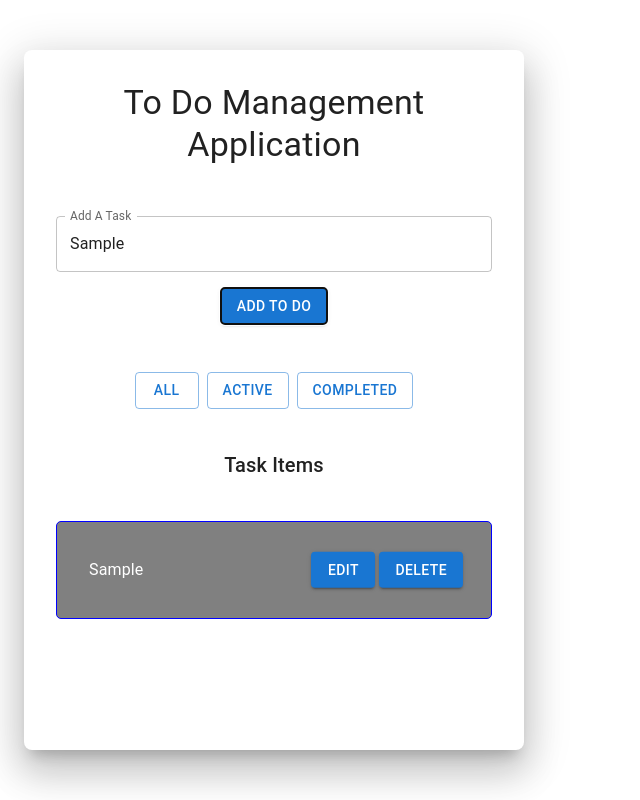
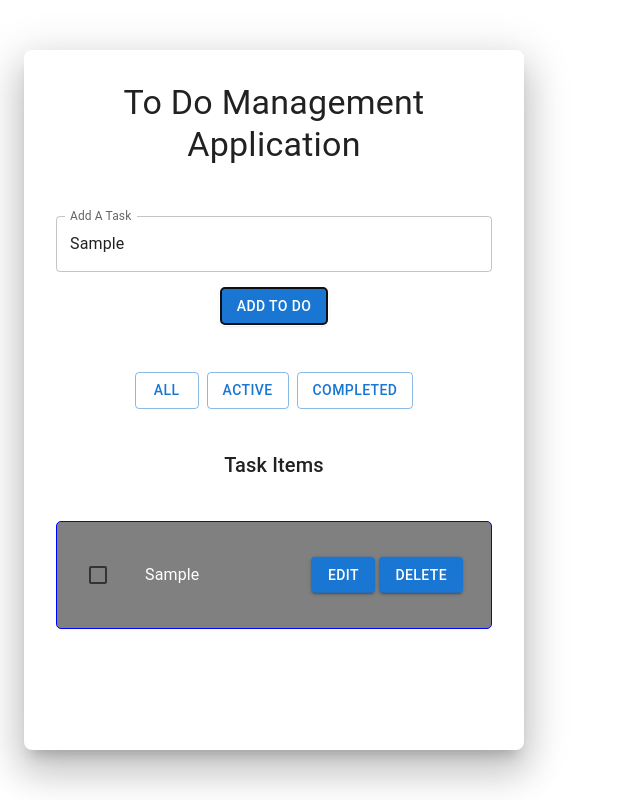
Before and after one commit to Per-Scholas-Hassan-Razak/context-api, a React (Vite) app: page / in a window 1280 px wide. Both pictures are taken after typing "Sample" into the empty fields and a click on the button "ADD TO DO". Shown: the whole page, without its empty margins (0-640 px from the left). Built offline with nearby package versions, Linux system fonts and the light colour scheme.

Commit message:
toggle to do completed

```diff
--- a/src/components/ToDoItem.tsx
+++ b/src/components/ToDoItem.tsx
@@ -1,11 +1,26 @@
-import {  Button, IconButton, ListItemSecondaryAction, ListItemText } from "@mui/material"
+import {  Button, Checkbox, IconButton, ListItemIcon, ListItemSecondaryAction, ListItemText } from "@mui/material"
 import type { ToDo } from "../types"
+import { useToDo } from "../contexts/context";
 
 const ToDoItem = ({id, text, completed}:ToDo) => {
 
+const {toggleToDo} = useToDo();
+
     return (
       <>
-      <ListItemText primary={text}/>
+ <ListItemIcon>
+        <Checkbox
+          edge="start"
+          checked={completed}
+          onChange={() => toggleToDo(id)}
+          inputProps={{ "aria-label": "toggle task" }}
+        />
+      </ListItemIcon>
+
+      <ListItemText primary={text}  sx={{
+          textDecoration: completed ? "line-through" : "none",
+          color: completed ? "lightgray" : "inherit",
+        }}/>
       <ListItemSecondaryAction>
         <IconButton edge="end" aria-label="edit">
           <Button variant="contained">Edit</Button>
--- a/src/providers/ToDoProvider.tsx
+++ b/src/providers/ToDoProvider.tsx
@@ -22,7 +22,13 @@ const ToDoProvider = ({ children }: { children: ReactNode }) => {
     setToDoList((prevToDoList) => [newItem, ...prevToDoList])
 
   };
-  const toggleToDo = () => {};
+  const toggleToDo = (id: string | number) => {
+    setToDoList((prevToDo) =>
+      prevToDo.map((item) =>
+        item.id === id ? { ...item, completed: !item.completed } : item
+      )
+    );
+  };
   const deleteToDo = () => {};
   const editToDO = () => {};
   const clearCompleted = () => {};
```
